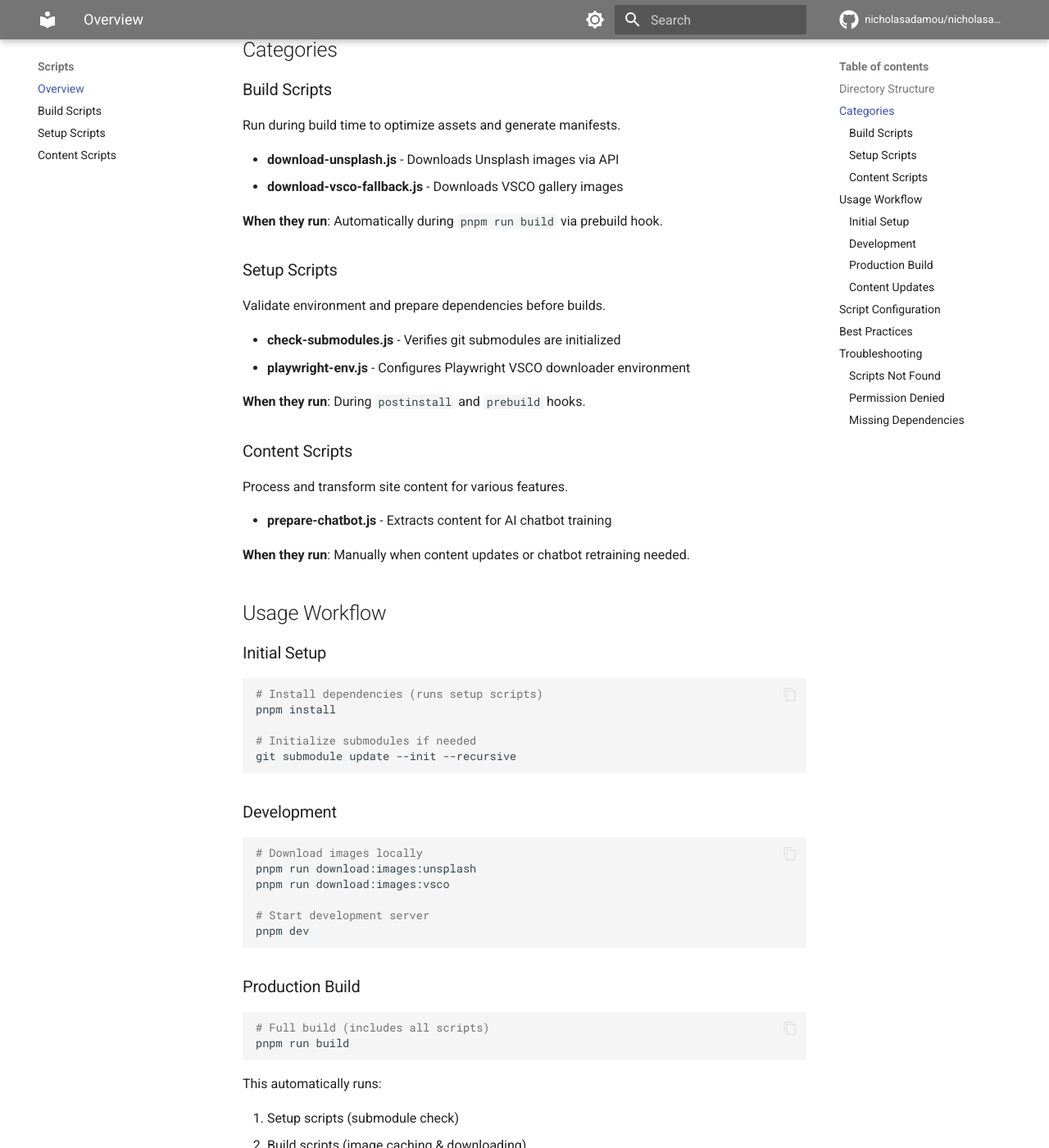
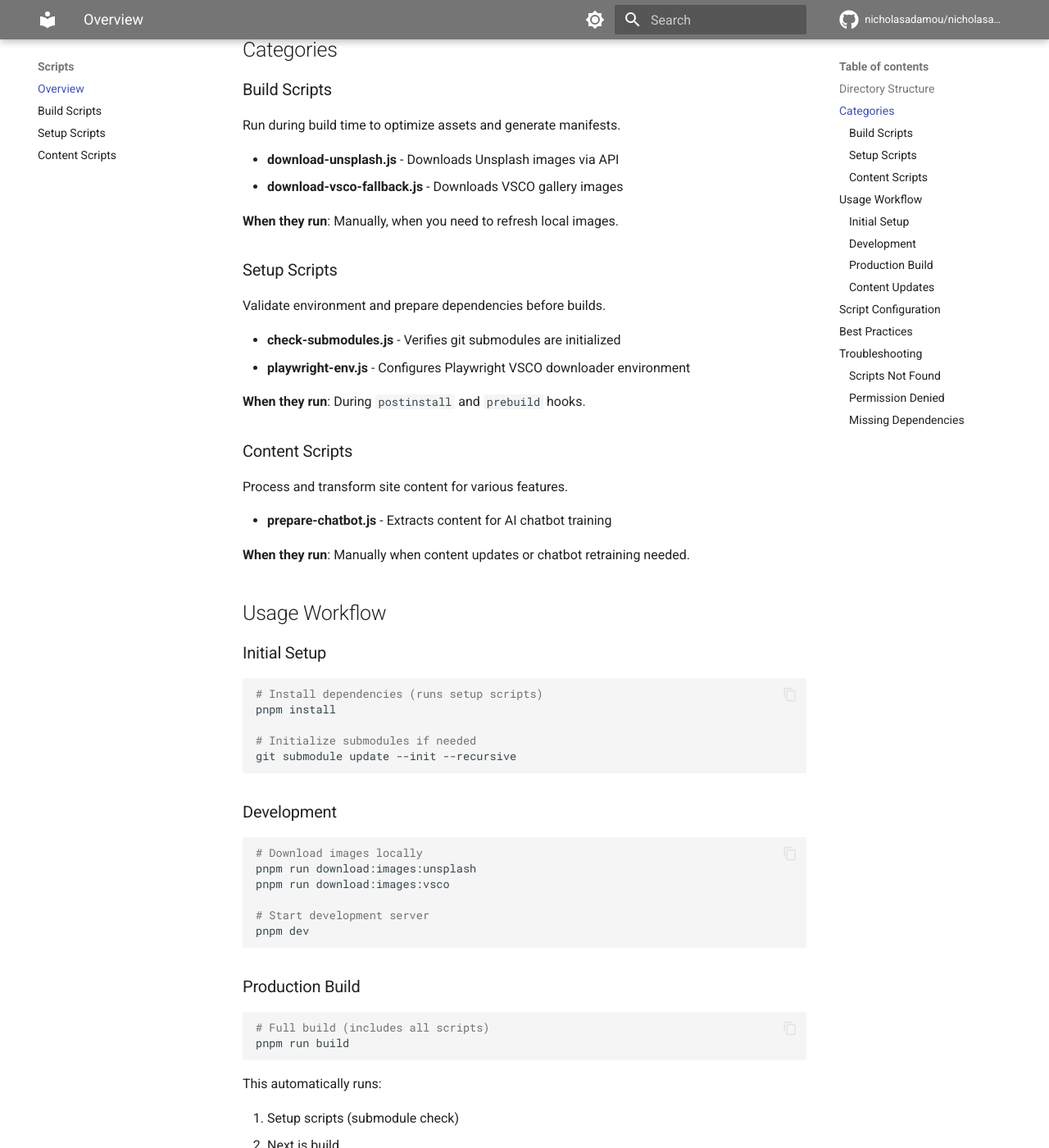
Before and after one commit to nicholasadamou/nicholasadamou.com, an MkDocs documentation site: the page built from docs/src/scripts/overview.md, in a window 1280 px wide and 1400 px high, scrolled down 559 px. Shown: the whole window at 82% size. Built offline with MkDocs 1.6.1 and Material for MkDocs 9.7.7, drawn with Linux system fonts in a browser that asks for light colours; comment, search, counter and statistics services are not loaded; some of the changed text lies outside the part shown.

Commit message:
docs: update build scripts docs to reflect manual-only execution

```diff
--- a/docs/src/scripts/overview.md
+++ b/docs/src/scripts/overview.md
@@ -25,7 +25,7 @@ Run during build time to optimize assets and generate manifests.
 - **download-unsplash.js** - Downloads Unsplash images via API
 - **download-vsco-fallback.js** - Downloads VSCO gallery images
 
-**When they run**: Automatically during `pnpm run build` via prebuild hook.
+**When they run**: Manually, when you need to refresh local images.
 
 ### Setup Scripts
 
@@ -77,9 +77,7 @@ pnpm run build
 This automatically runs:
 
 1. Setup scripts (submodule check)
-2. Build scripts (image caching & downloading)
-3. Next.js build
-4. Post-build scripts (RSS, sitemap)
+2. Next.js build
 
 ### Content Updates
 
```
Also changed, not shown: docs/src/scripts/build.md (+2 -2 lines).
